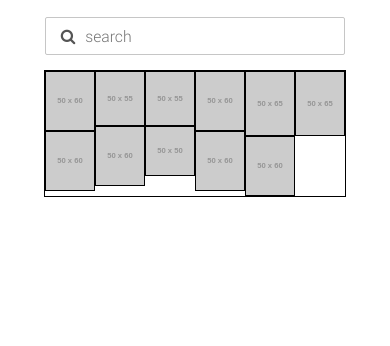
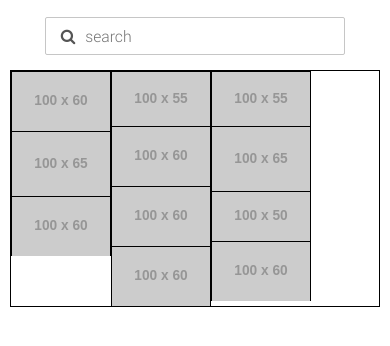
Before and after one commit to si14studios/NoteFancy, a plain HTML site: page www/index.html in a window 390 px wide. Shown: the part 146-492 px from the top of the page. Drawn offline with Linux system fonts and the light colour scheme; some packages are replaced by stand-ins of ours; placeholder pictures from the web are drawn by us.

Commit message:
Grid size changes with screen size

```diff
--- a/www/css/index.css
+++ b/www/css/index.css
@@ -86,7 +86,6 @@ body {
 
 /* All for the sake of testing, will be removed */
 #grid {
-		width: 302px;
 		border: 1px solid black;
 		margin-right: auto;
 		margin-left: auto;
@@ -94,7 +93,7 @@ body {
 }
 
 .gitem {
-		width: 50px;
+		width: 100px;
 		border: 1px solid black;
 }
 
--- a/www/index.html
+++ b/www/index.html
@@ -78,18 +78,18 @@
             </form>
 
             <!-- Masonry (Currrently Testing)-->
-            <div id="grid" class="js-masonry" data-masonry-options='{ "itemSelector": ".gitem" }'>
-                <div class="gitem i1"><img src="http://placehold.it/50x60"></img></div>
-                <div class="gitem i3"><img src="http://placehold.it/50x55"></img></div>
-                <div class="gitem i3"><img src="http://placehold.it/50x55"></img></div>
-                <div class="gitem i1"><img src="http://placehold.it/50x60"></img></div>
-                <div class="gitem i2"><img src="http://placehold.it/50x65"></img></div>
-                <div class="gitem i2"><img src="http://placehold.it/50x65"></img></div>
-                <div class="gitem i1"><img src="http://placehold.it/50x60"></img></div>
-                <div class="gitem i4"><img src="http://placehold.it/50x50"></img></div>
-                <div class="gitem i1"><img src="http://placehold.it/50x60"></img></div>
-                <div class="gitem i1"><img src="http://placehold.it/50x60"></img></div>
-                <div class="gitem i1"><img src="http://placehold.it/50x60"></img></div>
+            <div id="grid" class="js-masonry small-100 madium-70 large-70 xlarge-70" data-masonry-options='{ "itemSelector": ".gitem" }'>
+                <div class="gitem i1"><img src="http://placehold.it/100x60"></img></div>
+                <div class="gitem i3"><img src="http://placehold.it/100x55"></img></div>
+                <div class="gitem i3"><img src="http://placehold.it/100x55"></img></div>
+                <div class="gitem i1"><img src="http://placehold.it/100x60"></img></div>
+                <div class="gitem i2"><img src="http://placehold.it/100x65"></img></div>
+                <div class="gitem i2"><img src="http://placehold.it/100x65"></img></div>
+                <div class="gitem i1"><img src="http://placehold.it/100x60"></img></div>
+                <div class="gitem i4"><img src="http://placehold.it/100x50"></img></div>
+                <div class="gitem i1"><img src="http://placehold.it/100x60"></img></div>
+                <div class="gitem i1"><img src="http://placehold.it/100x60"></img></div>
+                <div class="gitem i1"><img src="http://placehold.it/100x60"></img></div>
 
             </div>
 
```
